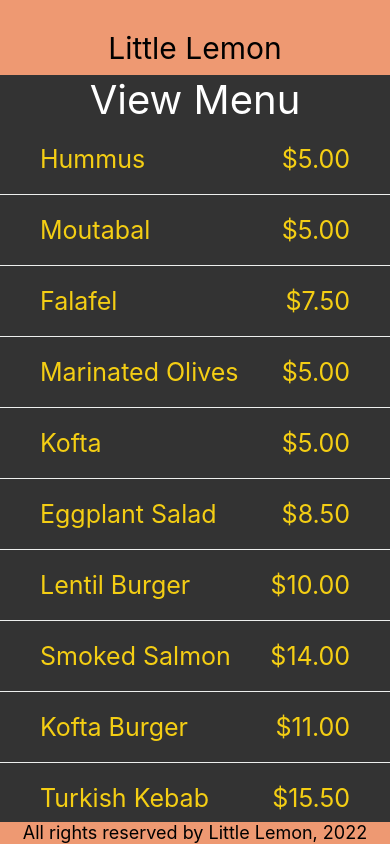
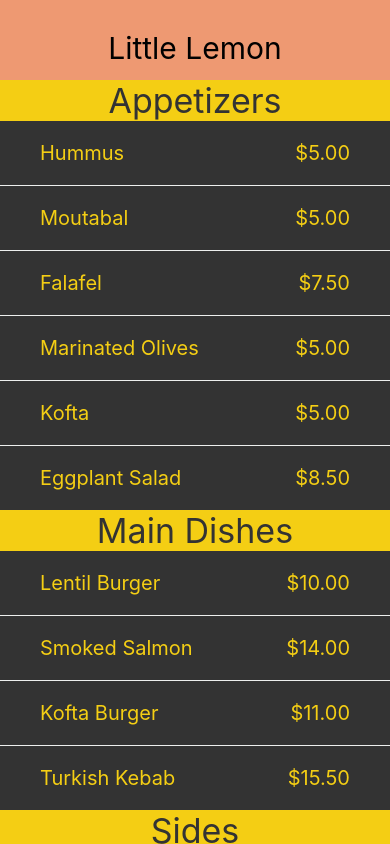
Before and after one commit to ronaldyonggi/little-lemon-app, a React Native app: screen / in a window 390 px wide. Built offline with nearby package versions, Linux system fonts and the light colour scheme.

Commit message:
include SectionListMenuWithPrice to app

```diff
--- a/App.js
+++ b/App.js
@@ -4,14 +4,18 @@ import Welcome from './components/Welcome';
 import Header from './components/Header';
 import Footer from './components/Footer';
 import FlatListMenu from './components/FlatListMenu';
+import SectionListMenu from './components/SectionListMenu';
+import SectionListMenuWithPrice from './components/SectionListMenuWithPrice';
 
 export default function App() {
   return (
     <View style={styles.alternativeContainer}>
       <Header />
       {/* <Welcome /> */}
-      <FlatListMenu />
-      <Footer />
+      {/* <FlatListMenu /> */}
+      {/* <Footer /> */}
+      {/* <SectionListMenu /> */}
+      <SectionListMenuWithPrice />
     </View>
   );
 }
```
